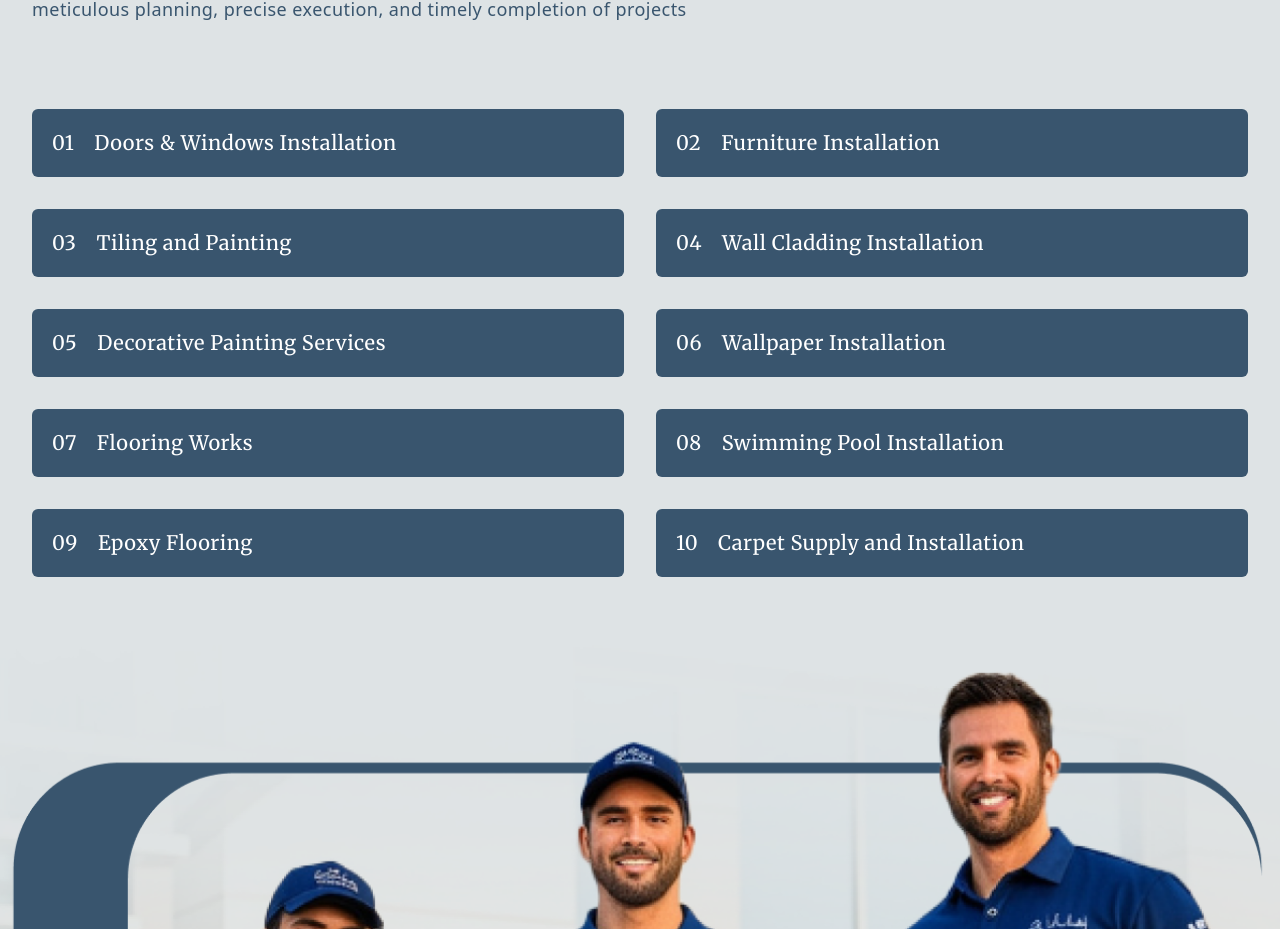
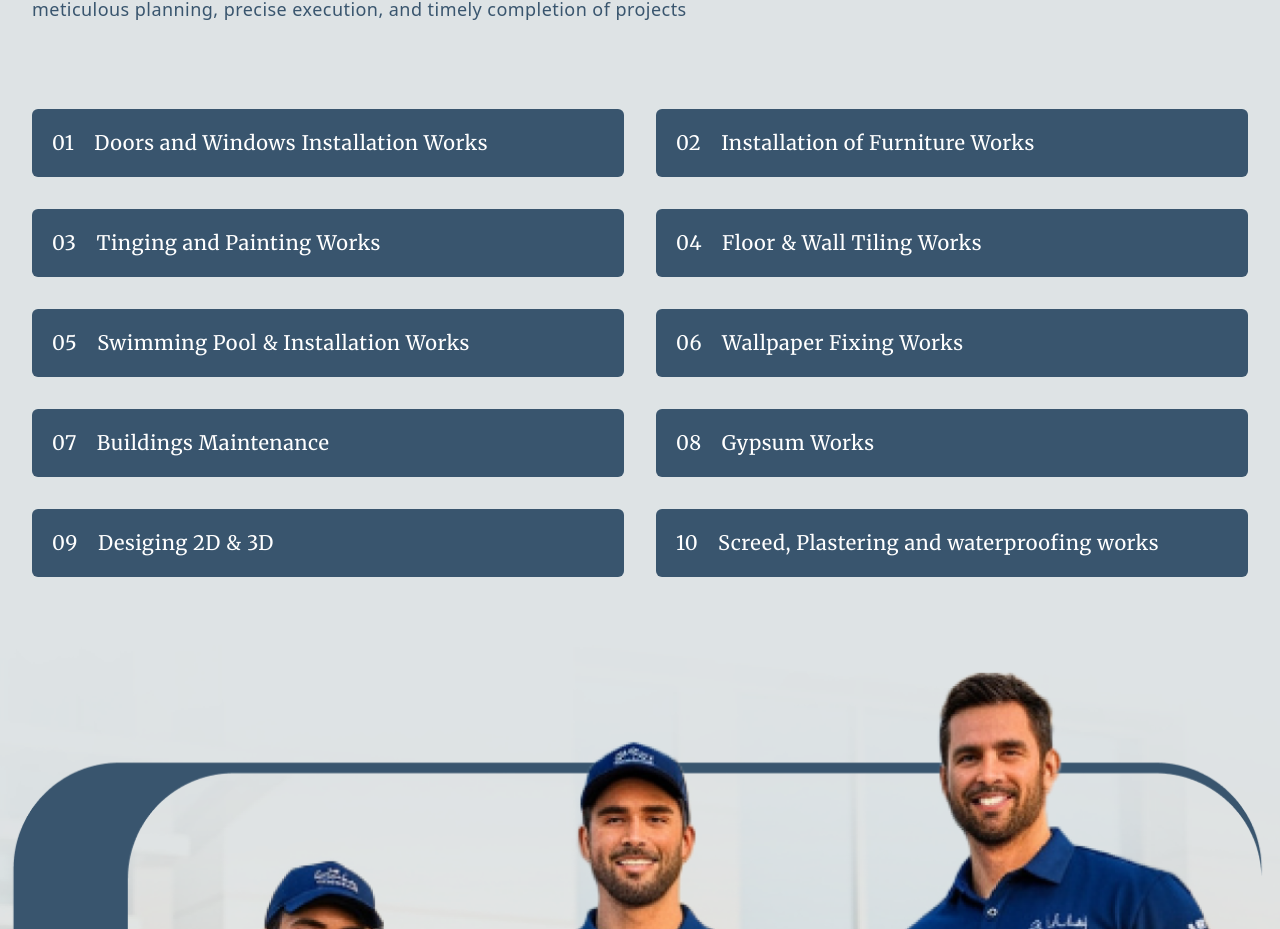
Before and after one commit to Saeed-Altout/mood-makers, a Next.js app: page /our-services in a window 1280 px wide. Shown: the part 999-1928 px from the top of the page. Built offline with nearby package versions, Linux system fonts and the light colour scheme.

Commit message:
update code

```diff
--- a/constants/index.ts
+++ b/constants/index.ts
@@ -815,44 +815,48 @@ const ourServices = [
 const servicesList = [
   {
     id: 1,
-    title: "Doors & Windows Installation",
+    title: "Doors and Windows Installation Works",
   },
   {
     id: 2,
-    title: "Furniture Installation",
+    title: "Installation of Furniture Works",
   },
   {
     id: 3,
-    title: "Tiling and Painting",
+    title: "Tinging and Painting Works",
   },
   {
     id: 4,
-    title: "Wall Cladding Installation",
+    title: "Floor & Wall Tiling Works",
   },
   {
     id: 5,
-    title: "Decorative Painting Services",
+    title: "Swimming Pool & Installation Works",
   },
   {
     id: 6,
-    title: "Wallpaper Installation",
+    title: "Wallpaper Fixing Works",
   },
   {
     id: 7,
-    title: "Flooring Works",
+    title: "Buildings Maintenance",
   },
   {
     id: 8,
-    title: "Swimming Pool Installation",
+    title: "Gypsum Works",
   },
   {
     id: 9,
-    title: "Epoxy Flooring",
+    title: "Desiging 2D & 3D",
   },
   {
     id: 10,
-    title: "Carpet Supply and Installation",
+    title: "Screed, Plastering and waterproofing works",
   },
+  // {
+  //   id: 11,
+  //   title: "Landscaping process",
+  // },
 ];
 
 const serviceSteps = [
```
